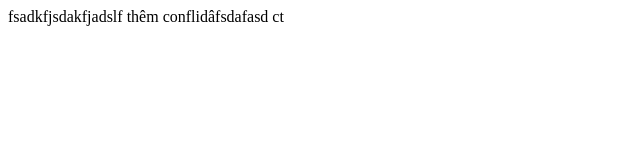
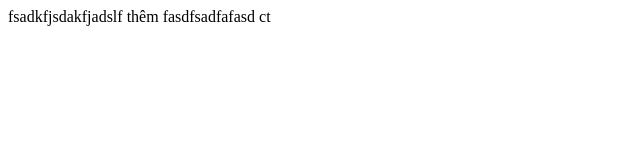
Before and after one commit to Penz7/test-svg.github.io, a plain HTML site: page index2.html in a window 1280 px wide. Shown: the full height of the page, 0-640 px from the left. Drawn offline with Linux system fonts and the light colour scheme.

Commit message:
Update index2.html

```diff
--- a/index2.html
+++ b/index2.html
@@ -1,3 +1,3 @@
 <html>
-    <p>fsadkfjsdakfjadslf thêm conflidâfsdafasd ct</p>
+    <p>fsadkfjsdakfjadslf thêm fasdfsadfafasd ct</p>
 </html>
```
